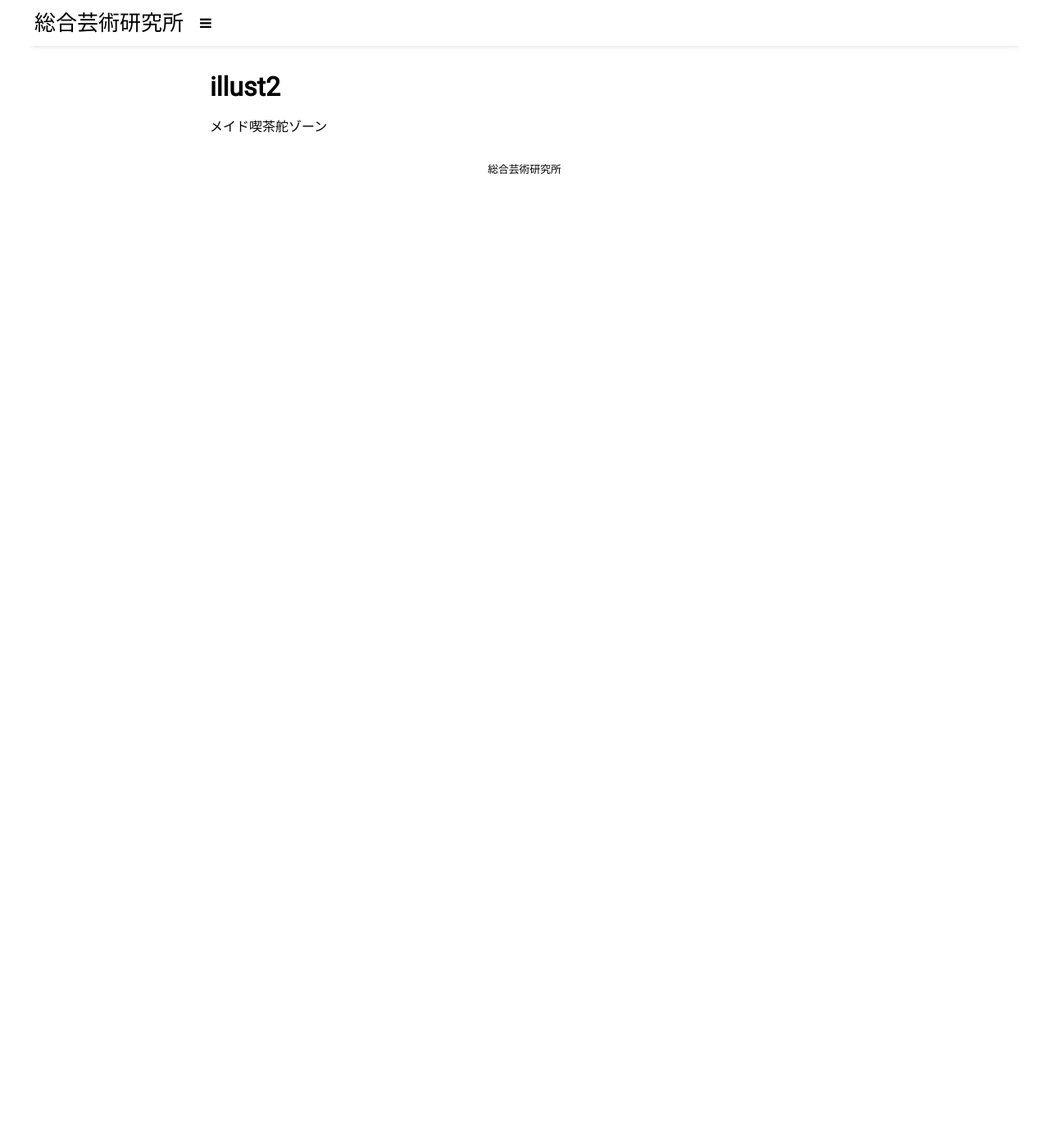
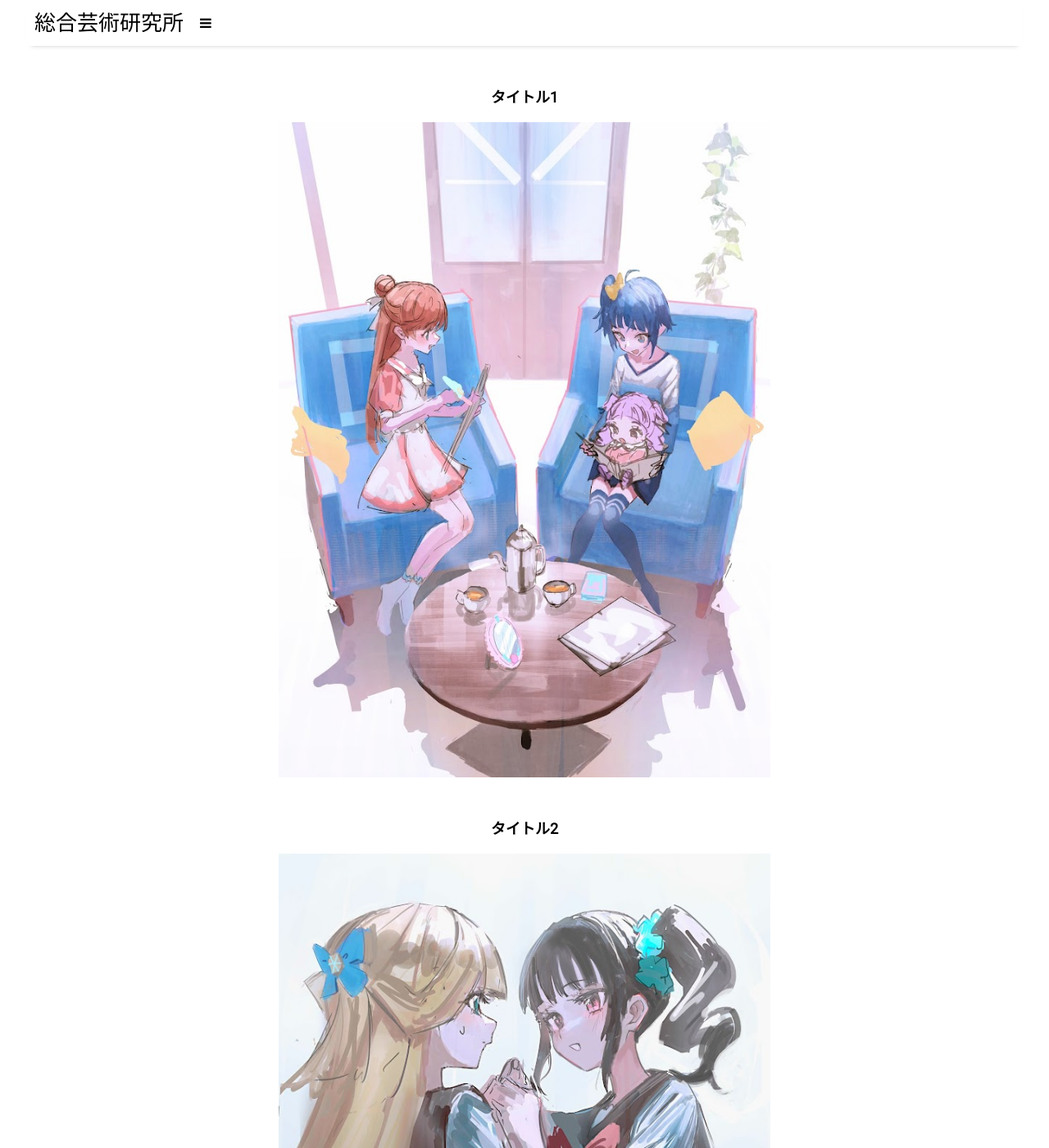
Before and after one commit to gj1002509/zakisikoku, a Jekyll site: the page built from _posts/2024-9-28-illust-2.md, in a window 1280 px wide and 1400 px high. Shown: the whole window at 82% size. Built offline with Jekyll 4.4.1, drawn with Linux system fonts in a browser that asks for light colours; nearby versions of some CDN libraries.

Commit message:
Update 2024-9-28-illust-2.md

```diff
--- a/_posts/2024-9-28-illust-2.md
+++ b/_posts/2024-9-28-illust-2.md
@@ -1,9 +1,50 @@
 ---
 layout: post
-title: "illust2"
+title: ""
 author: ""
 categories: illust
 permalink: /illust2
 ---
+<html lang="ja">
+<head>
+    <meta charset="UTF-8">
+    <meta name="viewport" content="width=device-width, initial-scale=1.0">
+    <title>写真の上にタイトルをつける</title>
+    <style>
+        .image-container {
+            display: flex;
+            flex-direction: column; /* 縦に並べる */
+            align-items: center; /* 中央揃え */
+            margin-bottom: 20px;
+        }
+        .image-container img {
+            width: 100%; /* 必要に応じて幅を調整 */
+            margin: 10px 0;
+        }
+        .image-title {
+            font-size: 18px;
+            font-weight: bold;
+            text-align: center;
+            margin-bottom: 5px; /* タイトルと画像の間に余白を追加 */
+        }
+    </style>
+</head>
+<body>
 
-メイド喫茶舵ゾーン
+    <div class="image-container">
+        <p class="image-title">タイトル1</p>
+        <img src="{{ site.github.url }}/assets/img/pri_1.png" alt="画像1">
+    </div>
+
+    <div class="image-container">
+        <p class="image-title">タイトル2</p>
+        <img src="{{ site.github.url }}/assets/img/pri_2.png" alt="画像2">
+    </div>
+
+    <div class="image-container">
+        <p class="image-title">タイトル3</p>
+        <img src="{{ site.github.url }}/assets/img/rock_1.png" alt="画像3">
+    </div>
+
+</body>
+</html>
```
